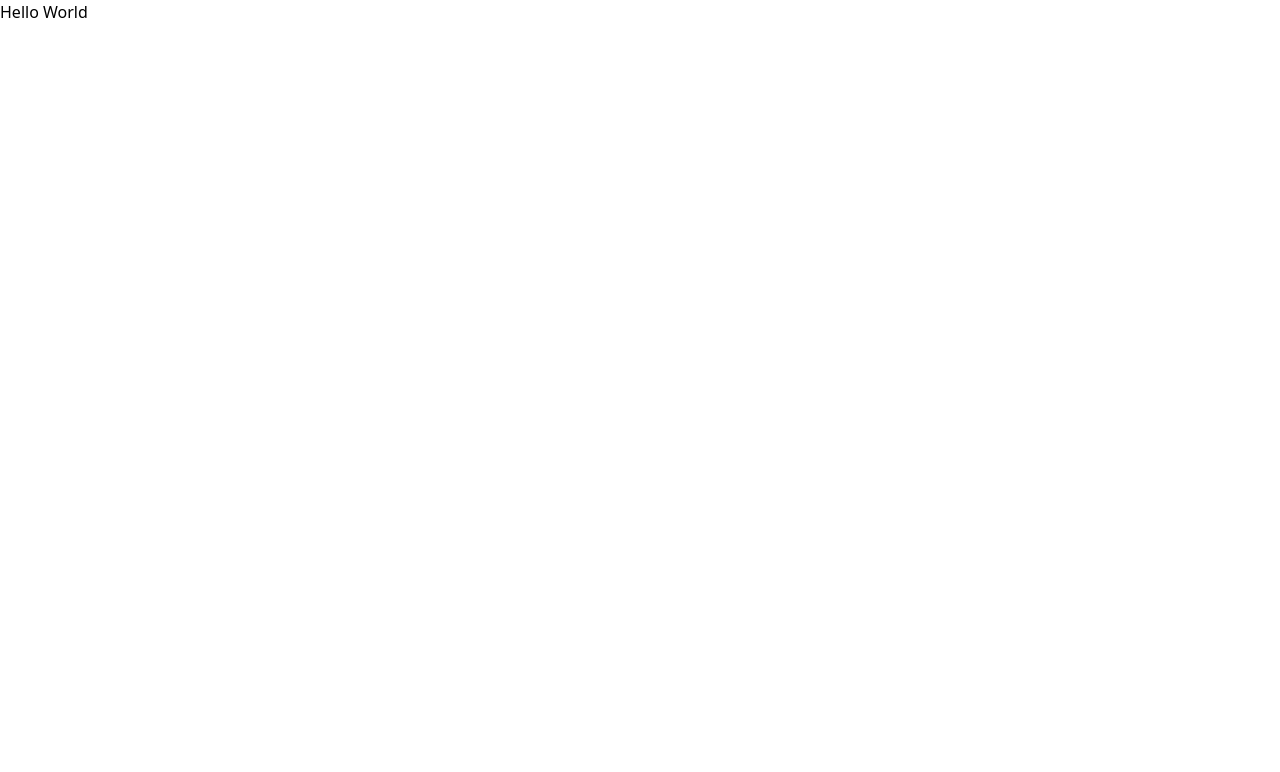
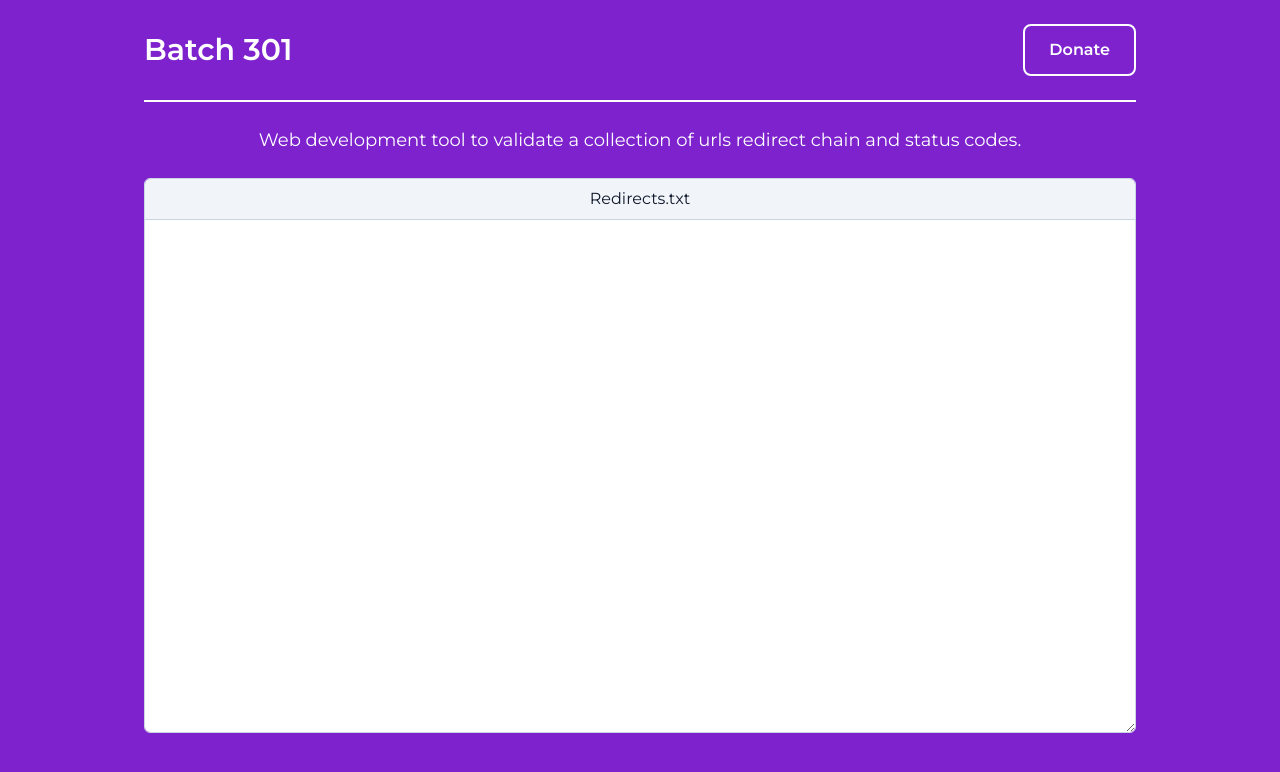
Before and after one commit to moshie/batch301, a Next.js app: page / in a window 1280 px wide. Shown: the top 772 px of the page. Built offline with nearby package versions, Linux system fonts and the light colour scheme.

Commit message:
added header and input box

```diff
--- a/src/app/layout.tsx
+++ b/src/app/layout.tsx
@@ -1,9 +1,10 @@
+import { Header } from "@/components/Header";
 import type { Metadata } from "next";
-import { Fredoka } from "next/font/google";
+import { Montserrat } from "next/font/google";
 import "./globals.css";
 
-const fredoka = Fredoka({
-	variable: "--font-fredoka-sans",
+const montserrat = Montserrat({
+	variable: "--font-montserrat-sans",
 	subsets: ["latin"],
 });
 
@@ -19,7 +20,14 @@ export default function RootLayout({
 }>) {
 	return (
 		<html lang="en">
-			<body className={`${fredoka.variable} antialiased`}>{children}</body>
+			<body
+				className={`${montserrat.variable} bg-purple-700 font-sans antialiased`}
+			>
+				<div className="container mx-auto max-w-[992px]">
+					<Header />
+					{children}
+				</div>
+			</body>
 		</html>
 	);
 }
--- a/src/app/page.tsx
+++ b/src/app/page.tsx
@@ -1,3 +1,9 @@
+import { Input } from "@/components/Input";
+
 export default function Home() {
-	return <div>Hello World</div>;
+	return (
+		<div>
+			<Input />
+		</div>
+	);
 }
--- /dev/null
+++ b/src/components/Header.tsx
@@ -0,0 +1,25 @@
+import Link from "next/link";
+import React from "react";
+
+export const Header = () => {
+	return (
+		<header className="mb-6">
+			<div className="py-6 flex justify-between items-center border-white border-b-2 mb-6">
+				<Link href="/" className="text-white font-semibold text-3xl">
+					Batch 301
+				</Link>
+				<Link
+					href="https://monzo.me/davidhewitt"
+					target="_blank"
+					className="border-2 rounded-lg hover:bg-white transition-colors hover:text-purple-600 py-3 font-semibold text-white px-6 border-white"
+				>
+					Donate
+				</Link>
+			</div>
+			<p className="text-center text-white text-lg">
+				Web development tool to validate a collection of urls redirect chain and
+				status codes.
+			</p>
+		</header>
+	);
+};
--- /dev/null
+++ b/src/components/Input.tsx
@@ -0,0 +1,15 @@
+import React from "react";
+
+export const Input = () => (
+	<div className="border selection:bg-purple-300 border-slate-300 rounded-md overflow-hidden">
+		<header className="border-b-slate-300 border-b bg-slate-100 text-slate-900 text-center w-full py-2">
+			Redirects.txt
+		</header>
+		<textarea
+			className="w-full outline-none p-4 m-0 block"
+			rows={20}
+			name="redirects"
+			id="redirects"
+		/>
+	</div>
+);
--- a/tailwind.config.ts
+++ b/tailwind.config.ts
@@ -6,6 +6,13 @@ const config: Config = {
 		"./src/components/**/*.{js,ts,jsx,tsx,mdx}",
 		"./src/app/**/*.{js,ts,jsx,tsx,mdx}",
 	],
+	theme: {
+		extend: {
+			fontFamily: {
+				sans: ["var(--font-montserrat-sans)"],
+			},
+		},
+	},
 	plugins: [],
 };
 export default config;
```
